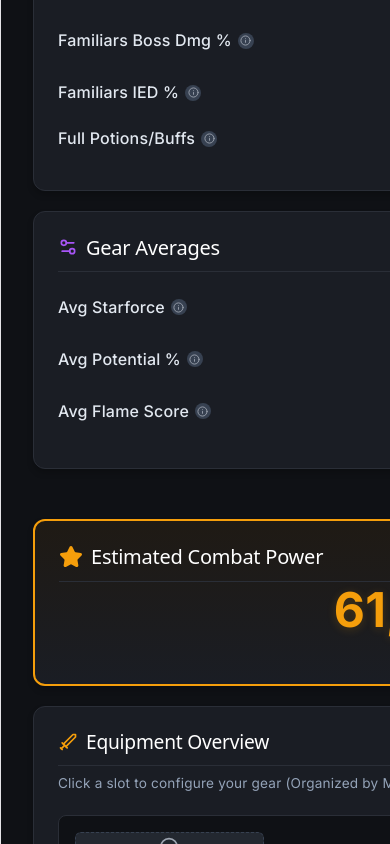
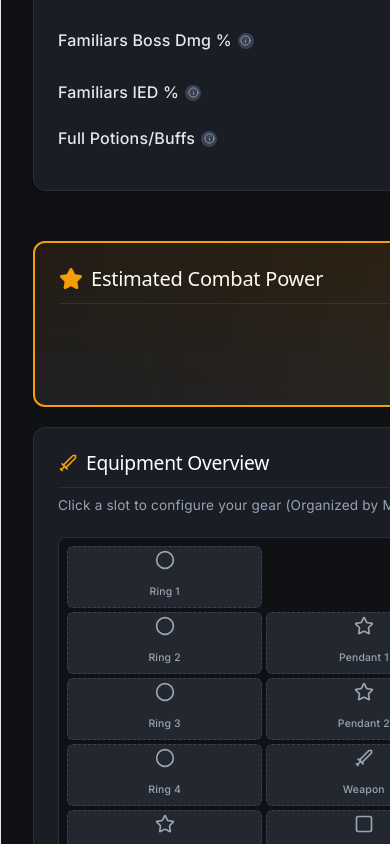
Before and after one commit to AlmogB45/maplestory-companion, a React (Vite) app: page / in a window 390 px wide. Shown: the part 1156-2000 px from the top of the page. Built offline with nearby package versions, Linux system fonts and the light colour scheme.

Commit message:
style: remove manual avg gear inputs, make UI cooler, adjust mobile view

```diff
--- a/src/App.css
+++ b/src/App.css
@@ -346,3 +346,33 @@ body {
   height: 20px !important;
   cursor: pointer;
 }
+
+/* Glow Effect */
+.summary-card {
+  position: relative;
+  overflow: hidden;
+}
+
+.summary-card::before {
+  content: "";
+  position: absolute;
+  top: -50%;
+  left: -50%;
+  width: 200%;
+  height: 200%;
+  background: radial-gradient(circle, rgba(245, 158, 11, 0.1) 0%, transparent 60%);
+  animation: pulse 4s infinite alternate;
+  pointer-events: none;
+}
+
+@keyframes pulse {
+  0% { transform: scale(1); opacity: 0.5; }
+  100% { transform: scale(1.2); opacity: 1; }
+}
+
+.cp-display {
+  background: linear-gradient(90deg, #fde047, #f59e0b);
+  -webkit-background-clip: text;
+  -webkit-text-fill-color: transparent;
+  filter: drop-shadow(0px 0px 8px rgba(245,158,11,0.5));
+}
--- a/src/App.jsx
+++ b/src/App.jsx
@@ -26,39 +26,39 @@ const JOBS = [
 
 function App() {
   const [characterName, setCharacterName] = useState('')
-  const [level, setLevel] = useState(260)
+  const [level, setLevel] = useState(200)
   const [job, setJob] = useState('Hero')
 
   // Base Stats
   const [stats, setStats] = useState({
-    mainStat: 30000,
-    arcanePower: 1320,
-    sacredPower: 150
+    mainStat: 5000,
+    arcanePower: 0,
+    sacredPower: 0
   })
 
   // Weapon / Secondary / Emblem + General Modifiers
   const [wse, setWse] = useState({
-    totalAttack: 1500,
-    damage: 100,
-    bossDamage: 250,
-    ied: 93
+    totalAttack: 300,
+    damage: 10,
+    bossDamage: 0,
+    ied: 20
   })
 
-  // Gear Overrides (Starforce, Flames, Potential)
+  // Gear Overrides (Starforce, Flames, Potential) - Managed by EquipmentGrid
   const [gearScores, setGearScores] = useState({
-    avgStarforce: 17,
-    avgPotential: 15,
-    avgFlameScore: 80
+    avgStarforce: 0,
+    avgPotential: 0,
+    avgFlameScore: 0
   })
 
   // External Buffs & Systems
   const [systems, setSystems] = useState({
-    vMatrixAvgLevel: 60,
+    vMatrixAvgLevel: 0,
     hexaMatrixUnlocked: false,
-    guildSkills: 30,
-    familiarsBossDmg: 30,
-    familiarsIED: 15,
-    potionsBuffs: true
+    guildSkills: 0,
+    familiarsBossDmg: 0,
+    familiarsIED: 0,
+    potionsBuffs: false
   })
 
   const [combatPower, setCombatPower] = useState(0)
@@ -220,22 +220,6 @@ function App() {
               <input type="checkbox" name="potionsBuffs" checked={systems.potionsBuffs} onChange={handleSystemChange} className="checkbox-input" />
             </div>
           </div>
-
-          <div className="card">
-            <h2><Settings2 size={20} color="#a855f7" /> Gear Averages</h2>
-            <div className="input-group">
-              <label>Avg Starforce <InfoIcon text="Look at your equipped items. If most are 17 stars, put 17." /></label>
-              <input type="number" name="avgStarforce" value={gearScores.avgStarforce} onChange={handleGearChange} />
-            </div>
-            <div className="input-group">
-              <label>Avg Potential % <InfoIcon text="Average Main Stat % per equip." /></label>
-              <input type="number" name="avgPotential" value={gearScores.avgPotential} onChange={handleGearChange} />
-            </div>
-            <div className="input-group">
-              <label>Avg Flame Score <InfoIcon text="An estimate of your bonus stats." /></label>
-              <input type="number" name="avgFlameScore" value={gearScores.avgFlameScore} onChange={handleGearChange} />
-            </div>
-          </div>
         </div>
 
         {/* Results Column */}
--- a/src/components/EquipmentGrid.css
+++ b/src/components/EquipmentGrid.css
@@ -24,6 +24,19 @@
   padding: 16px;
   border-radius: 8px;
   border: 1px solid var(--card-border);
+}
+
+@media (max-width: 480px) {
+  .eq-grid {
+    gap: 4px;
+    padding: 8px;
+  }
+  .eq-slot {
+    height: 50px;
+  }
+  .eq-label {
+    font-size: 0.55rem;
+  }
 }
 
 .eq-slot {
```
